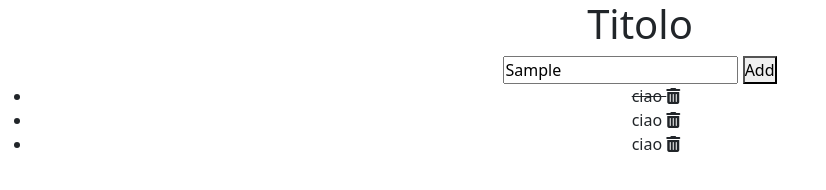
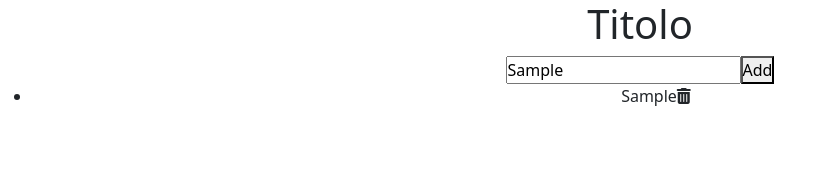
Before and after one commit to Pietro907/vue-todolist, a plain HTML site: page index.html in a window 1280 px wide. Both pictures are taken after typing "Sample" into the empty fields and a click on the button "Add". Shown: the whole page, without its empty margins (0-826 px from the left). Drawn offline with nearby package versions, Linux system fonts and the light colour scheme.

Commit message:
add initial page and add new mess in methods

```diff
--- a/assets/js/script.js
+++ b/assets/js/script.js
@@ -6,15 +6,51 @@ Rifare l’esercizio della to do list. Questa volta però ogni todo sarà un ogg
 -done, un booleano (true/false) che indica se il todo è stato fatto oppure no
 
 MILESTONE 1:
- Stampare all’interno di una lista HTML un item per ogni todo. Se la proprietà done è uguale a true, visualizzare il testo del todo sbarrato.
+ Stampare all’interno di una lista HTML un item per ogni todo.
+ Se la proprietà done è uguale a true, visualizzare il testo del todo sbarrato.
 
  MILESTONE 2:
- Visualizzare a fianco ad ogni item ha una “x”: cliccando su di essa, il todo viene rimosso dalla lista.
+ Visualizzare a fianco ad ogni item ha una “x”:
+ cliccando su di essa, il todo viene rimosso dalla lista.
 
  MILESTONE 3:
- Predisporre un campo di input testuale e un pulsante “aggiungi”: cliccando sul pulsante, il testo digitato viene letto e utilizzato per creare un nuovo todo, che quindi viene aggiunto alla lista dei todo esistenti.
+ Predisporre un campo di input testuale e un pulsante “aggiungi”:
+ cliccando sul pulsante, il testo digitato viene letto e utilizzato per creare un nuovo todo, che quindi viene aggiunto alla lista dei todo esistenti.
 
  Bonus:
-1- oltre al click sul pulsante, intercettare anche il tasto ENTER per aggiungere il todo alla lista 2- cliccando sul testo dell’item, invertire il valore della proprietà done del todo corrispondente (se done era uguale a false, impostare true e viceversa)
+1- oltre al click sul pulsante, intercettare anche il tasto ENTER
+per aggiungere il todo alla lista 2- cliccando sul testo dell’item,
+invertire il valore della proprietà done del todo corrispondente
+(se done era uguale a false, impostare true e viceversa)
 
 */
+
+const {createApp} = Vue;
+
+    createApp({
+        data(){
+            return {
+                text: '',
+                array: [],
+            }
+        },
+        methods: {
+
+            addNewMess(){
+               const newMess = {
+                    text: ''
+               }
+               this.array.push(newMess);
+
+               this.newMess = '';
+            },
+
+            deleteMess(){
+            const delMess =  {
+                array: [],
+            };
+            this.delMess.splice(i, 1);
+            }
+        },
+
+    }).mount('#app')
--- a/index.html
+++ b/index.html
@@ -13,13 +13,13 @@
     <div id="app">
         <h1>Titolo</h1>
 
-        <input type="text">
-        <button type="button">Add</button>
+        <input v-model="text" :class="text" type="text">
+        <button @click="addNewMess" type="button">Add</button>
 
         <ul>
-            <li class="line">ciao <i class="fa-solid fa-trash-can"></i></li>
-            <li>ciao <i class="fa-solid fa-trash-can"></i></li>
-            <li>ciao <i class="fa-solid fa-trash-can"></i></li>
+
+            <li v-for="sting in array">{{text}}<i @click="deleteMess" :class="text" class="fa-solid fa-trash-can"></i></li>
+
         </ul>
 
 
```
